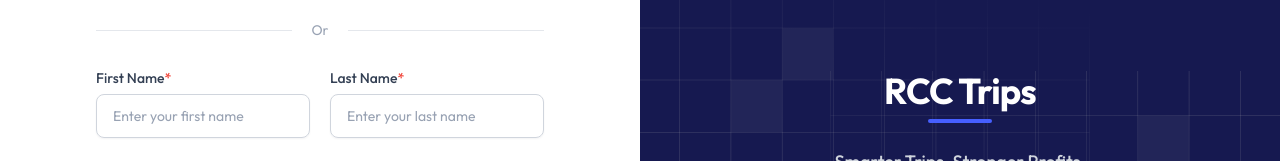
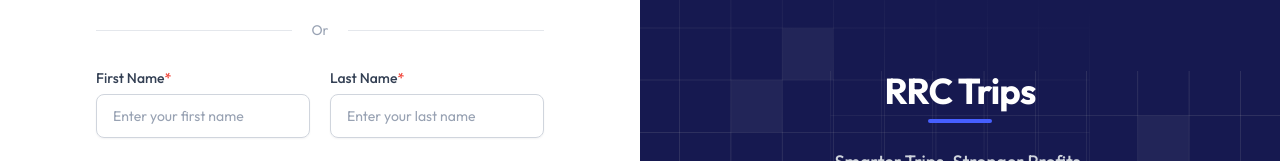
Before and after one commit to triogentech/rrc-fe, a Next.js app: page /signup in a window 1280 px wide. Shown: the part 276-437 px from the top of the page. Built offline with nearby package versions, Linux system fonts and the light colour scheme.

Commit message:
Fix spelling of "RCC Trips" to "RRC Trips" in AuthLayout and AppSidebar components.

```diff
--- a/src/app/(full-width-pages)/(auth)/layout.tsx
+++ b/src/app/(full-width-pages)/(auth)/layout.tsx
@@ -23,7 +23,7 @@
                 <Link href="/" className="block mb-6 group">
                   <div className="text-center">
                     <h1 className="text-4xl font-bold text-white mb-2 tracking-tight">
-                      RCC Trips
+                      RRC Trips
                     </h1>
                     <div className="w-16 h-1 bg-brand-500 mx-auto rounded-full group-hover:w-20 transition-all duration-300"></div>
                   </div>
--- a/src/layout/AppSidebar.tsx
+++ b/src/layout/AppSidebar.tsx
@@ -330,13 +330,13 @@
           {isExpanded || isHovered || isMobileOpen ? (
             <>
               <div className="text-center">
-                <span className="text-2xl font-bold text-gray-800 dark:text-white">RCC Trips</span>
+                <span className="text-2xl font-bold text-gray-800 dark:text-white">RRC Trips</span>
                 <div className="w-16 h-1 bg-brand-500 mx-auto rounded-full mt-2"></div>
               </div>
             </>
           ) : (
             <div className="text-center">
-              <span className="text-2xl font-bold text-gray-800 dark:text-white">RCC Trips</span>
+              <span className="text-2xl font-bold text-gray-800 dark:text-white">RRC Trips</span>
               <div className="w-16 h-1 bg-brand-500 mx-auto rounded-full mt-2"></div>
             </div>
           )}
```
